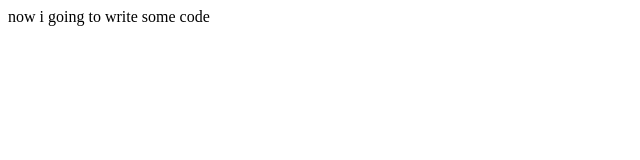
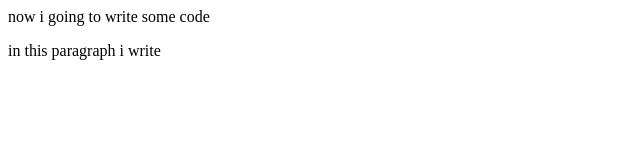
Before and after one commit to Abhishekkn46/abhi, a plain HTML site: page index.html in a window 1280 px wide. Shown: the whole page, without its empty margins (0-640 px from the left). Drawn offline with Linux system fonts and the light colour scheme.

Commit message:
added a p tag

```diff
--- a/index.html
+++ b/index.html
@@ -6,5 +6,6 @@
 </head>
 <body>
     now i going to write some code
+    <p>in this paragraph i write </p>
 </body>
 </html>
```
Also changed, not shown: hello.txt (added).
